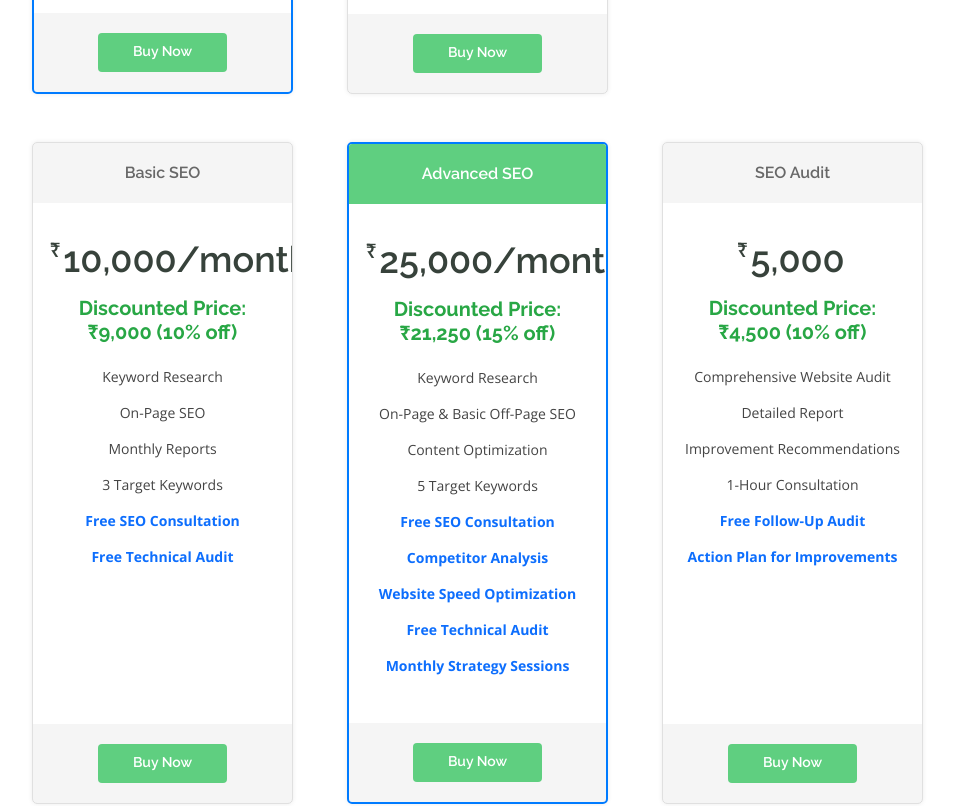
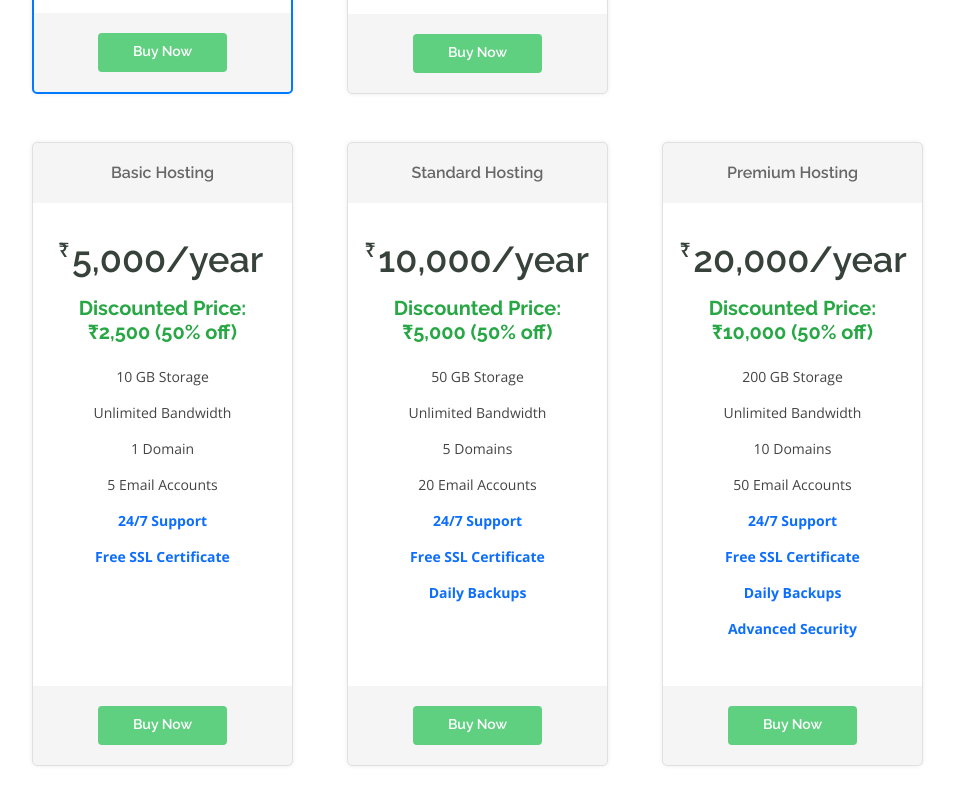
Before and after one commit to dixitk941/NeoCodenex.tech, a plain HTML site: page index.html in a window 1280 px wide. Shown: the part 3651-4457 px from the top of the page, without its empty margins (50-1004 px from the left). Drawn offline with nearby package versions, Linux system fonts and the light colour scheme.

Commit message:
Update index.html

```diff
--- a/index.html
+++ b/index.html
@@ -876,6 +876,73 @@ height="0" width="0" style="display:none;visibility:hidden"></iframe></noscript>
     <br>
     <br>
 
+<!-- Hosting Plans -->
+      <div class="row gy-3">
+        <div class="col-xl-3 col-lg-6" data-aos="fade-up" data-aos-delay="1100">
+          <div class="pricing-item">
+            <h3>Basic Hosting</h3>
+            <h4><sup>₹</sup>5,000/year<span></span></h4>
+            <h5><strong style="color: #28a745;">Discounted Price: ₹2,500 (50% off)</strong></h5>
+            <ul>
+              <li>10 GB Storage</li>
+              <li>Unlimited Bandwidth</li>
+              <li>1 Domain</li>
+              <li>5 Email Accounts</li>
+              <li><strong class="text-primary">24/7 Support</strong></li>
+              <li><strong class="text-primary">Free SSL Certificate</strong></li>
+            </ul>
+            <div class="btn-wrap">
+              <a href="form.html" class="btn-buy">Buy Now</a>
+            </div>
+          </div>
+        </div>
+
+        <div class="col-xl-3 col-lg-6" data-aos="fade-up" data-aos-delay="1200">
+          <div class="pricing-item">
+            <h3>Standard Hosting</h3>
+            <h4><sup>₹</sup>10,000/year<span></span></h4>
+            <h5><strong style="color: #28a745;">Discounted Price: ₹5,000 (50% off)</strong></h5>
+            <ul>
+              <li>50 GB Storage</li>
+              <li>Unlimited Bandwidth</li>
+              <li>5 Domains</li>
+              <li>20 Email Accounts</li>
+              <li><strong class="text-primary">24/7 Support</strong></li>
+              <li><strong class="text-primary">Free SSL Certificate</strong></li>
+              <li><strong class="text-primary">Daily Backups</strong></li>
+            </ul>
+            <div class="btn-wrap">
+              <a href="form.html" class="btn-buy">Buy Now</a>
+            </div>
+          </div>
+        </div>
+
+        <div class="col-xl-3 col-lg-6" data-aos="fade-up" data-aos-delay="1300">
+          <div class="pricing-item">
+            <h3>Premium Hosting</h3>
+            <h4><sup>₹</sup>20,000/year<span></span></h4>
+            <h5><strong style="color: #28a745;">Discounted Price: ₹10,000 (50% off)</strong></h5>
+            <ul>
+              <li>200 GB Storage</li>
+              <li>Unlimited Bandwidth</li>
+              <li>10 Domains</li>
+              <li>50 Email Accounts</li>
+              <li><strong class="text-primary">24/7 Support</strong></li>
+              <li><strong class="text-primary">Free SSL Certificate</strong></li>
+              <li><strong class="text-primary">Daily Backups</strong></li>
+              <li><strong class="text-primary">Advanced Security</strong></li>
+            </ul>
+            <div class="btn-wrap">
+              <a href="form.html" class="btn-buy">Buy Now</a>
+            </div>
+          </div>
+        </div>
+
+</div>
+<br>
+<br>
+<br>
+
     <div class="row gy-3">
 
       <!-- SEO Services Pricing -->
```
